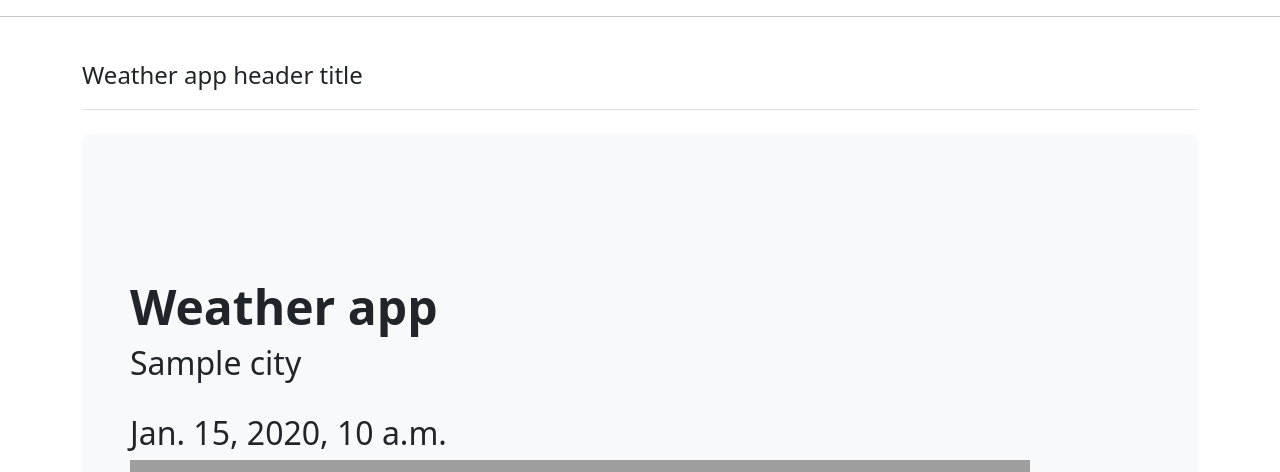
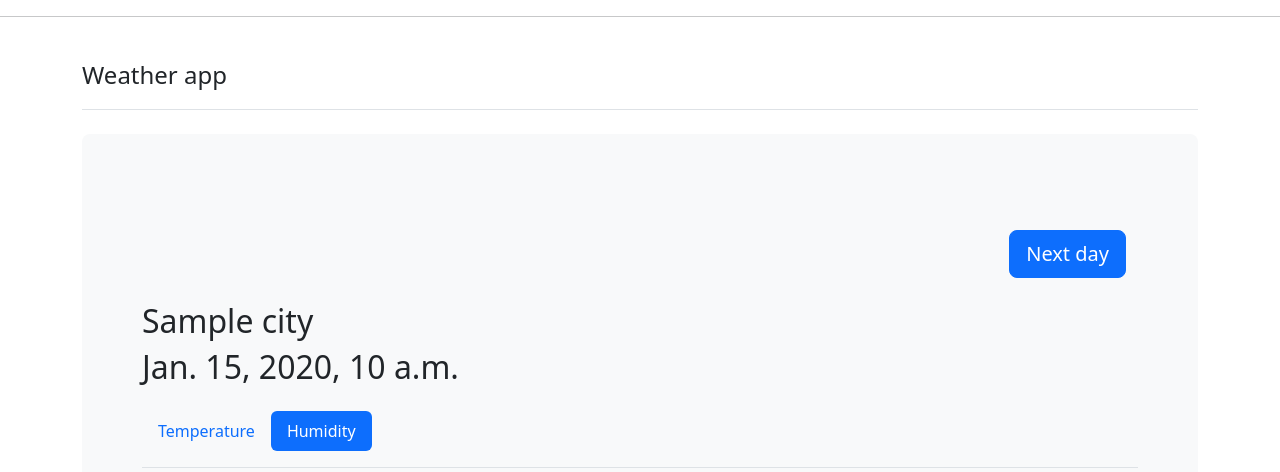
Before and after one commit to klaht/DjangoWeatherApp, a Django app: template mysite/weather/templates/weather/day.html in a window 1280 px wide. Shown: the top 472 px of the page. Run offline with Django 3.2, Linux system fonts and the light colour scheme; the template is opened without the code that fills it: most values are stand-ins (such as "Sample title", 1, 10 or a date in 2020); some libraries are stand-ins or nearby versions; grey boxes are pictures that could not be loaded.

Commit message:
Added humidity graph & feature of switching between graphs (temperature and humidity). Added day navigation buttons to the day page.

```diff
--- a/mysite/weather/templates/weather/base.html
+++ b/mysite/weather/templates/weather/base.html
@@ -14,38 +14,21 @@
     </head>
 
     <hr>
-
-
         <body>
-
-
           <div class="container py-4">
-
-
             <header class="pb-3 mb-4 border-bottom">
               <a href="/weather" class="d-flex align-items-center text-dark text-decoration-none">
-        <span class="fs-4">Weather app header title </span>
+                <span class="fs-4">Weather app</span>
               </a>
             </header>
                 <div class="p-5 mb-4 bg-light rounded-3">
                     <div class="container-fluid py-5">
-
-      </div>
-
-        <h1 class="display-5 fw-bold">Weather app</h1>
-
                       {% block main_content %}
                       {% endblock %}
-
                     </div>
-
-
-    <footer class="pt-3 mt-4 text-muted border-top">
-      &copy; 2022
-    </footer>
                 </div>
-
+          </div>
+        </body>
     <hr>
 
-</body>
 </html>
--- a/mysite/weather/templates/weather/day.html
+++ b/mysite/weather/templates/weather/day.html
@@ -1,19 +1,39 @@
 {% extends 'weather/base.html' %}
-
 <!DOCTYPE html>
 <html lang="en">
    <head>
       <meta charset="UTF-8">
       <title>Title</title>
-
       {% block main_content %}
-
    <body>
-
-<h2>{{day.city}}</h2> <br>
-
-    <h2> {{day.date}} </h2>
-
+      <div class="container d-flex flex-wrap">
+      <ul class="nav me-auto">
+         {% if day.day_num > 1 %}
+         <input type=button class="btn btn-primary btn-lg" value="Prev day" onclick="location.href='/weather/city/day/{{day.day_num|add:-1}}/t'">
+         {% endif %}
+      </ul>
+      <ul class="nav">
+         {% if day.day_num < 6 %}
+         <input type=button value="Next day" class="btn btn-primary btn-lg" onclick="location.href='/weather/city/day/{{day.day_num|add:+1}}/t'">
+         {% endif %}
+      </ul>
+   </div>
+      <div>
+         <br>
+         <h2>{{day.city}}</h2>
+         <h2> {{day.date}}</h2>
+      </div>
+      <header class="d-flex flex-wrap justify-content-left py-3 mb-4 border-bottom">
+      <ul class="nav nav-pills">
+         {%if hourValues.0.1 == "Temperature" %}
+         <li class="nav-item"><a href="t" class="nav-link active" aria-current="page">Temperature</a></li>
+         <li class="nav-item"><a href="h" class="nav-link">Humidity</a></li>
+         {% else %}
+         <li class="nav-item"><a href="t" class="nav-link" aria-current="page">Temperature</a></li>
+         <li class="nav-item"><a href="h" class="nav-link active">Humidity</a></li>
+         {% endif %}
+      </ul>
+      </div>
       <head>
          <script type="text/javascript" src="https://www.gstatic.com/charts/loader.js"></script>
          <script type="text/javascript">
@@ -35,14 +55,12 @@
          </script>
       </head>
       <body>
-    <div id="curve_chart" style="width: 900px; height: 500px"></div>
+         <div class="container" id="curve_chart" style="width: 900px; height: 500px"></div>
    </body>
 
-    <br>
-
-    <input type=button value="Back to week page" onClick="location.href='/weather/city/?city={{day.city}}'">
-
+   <div>
+      <br><input type=button value="Back to week page" onClick="location.href='/weather/city/?city={{day.city}}'">
+   </div>
    </body>
 </html>
-
 {% endblock %}
--- a/mysite/weather/templates/weather/index.html
+++ b/mysite/weather/templates/weather/index.html
@@ -18,7 +18,6 @@
             <input class="btn btn-primary btn-lg" type="submit" value="Submit">
         </form>
 
-
     </body>
 
 </html>
--- a/mysite/weather/urls.py
+++ b/mysite/weather/urls.py
@@ -5,5 +5,5 @@ from . import views
 urlpatterns = [
     path('', views.index),
     path('city/', views.week_view, name="submit"),
-    path('city/day/<int:pk>/', views.day_view)
+    path('city/day/<int:pk>/<str:graph>', views.day_view),
 ]
```
Also changed, not shown: mysite/weather/templates/weather/week.html (+3 -12 lines), mysite/weather/views.py (+10 -4 lines), mysite/db.sqlite3. Lines whose indentation alone changed are shown as unchanged.
